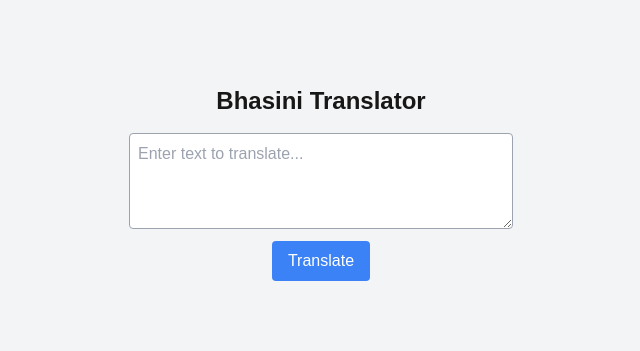
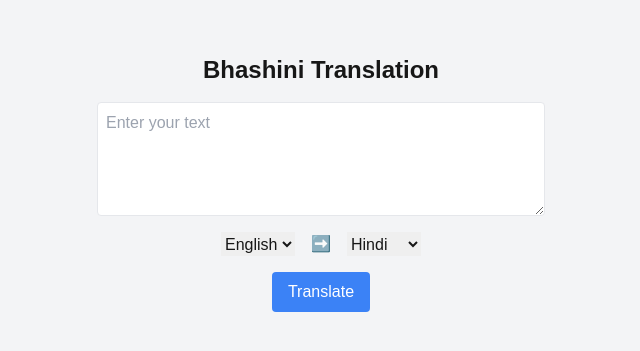
Before and after one commit to NoelG2002/Bhasini-API-front-end, a Next.js app in the folder bhasini-translator/: page / in a window 1280 px wide. Shown: the part 217-568 px from the top of the page, without its empty margins (319-959 px from the left). Built offline with nearby package versions, Linux system fonts and the light colour scheme.

Commit message:
Update page.tsx

```diff
--- a/bhasini-translator/app/page.tsx
+++ b/bhasini-translator/app/page.tsx
@@ -2,46 +2,71 @@
 import { useState } from "react";
 
 export default function Home() {
-  const [text, setText] = useState("");
+  const [inputText, setInputText] = useState("");
   const [translatedText, setTranslatedText] = useState("");
-  const [loading, setLoading] = useState(false);
+  const [sourceLang, setSourceLang] = useState("en");
+  const [targetLang, setTargetLang] = useState("hi");
 
   const handleTranslate = async () => {
-    setLoading(true);
-    try {
-      const response = await fetch("https://speech-translation.onrender.com/translate", {
-        method: "POST",
-        headers: { "Content-Type": "application/json" },
-        body: JSON.stringify({ text }),
-      });
-      const data = await response.json();
-      setTranslatedText(data.translated_text);
-    } catch (error) {
-      console.error("Translation failed:", error);
-      setTranslatedText("Translation error. Try again.");
-    }
-    setLoading(false);
+    const response = await fetch("https://speech-translation.onrender.com/translate", {
+      method: "POST",
+      headers: {
+        "Content-Type": "application/json",
+      },
+      body: JSON.stringify({
+        source_text: inputText,
+        source_lang: sourceLang,
+        target_lang: targetLang,
+      }),
+    });
+
+    const data = await response.json();
+    setTranslatedText(data.translated_text || "Translation failed.");
   };
 
   return (
-    <div className="flex flex-col items-center justify-center min-h-screen bg-gray-100 p-6">
-      <h1 className="text-2xl font-bold">Bhasini Translator</h1>
+    <div className="flex flex-col items-center justify-center min-h-screen bg-gray-100 p-4">
+      <h1 className="text-2xl font-bold mb-4">Bhashini Translation</h1>
+
+      {/* Input Textbox */}
       <textarea
-        className="w-96 h-24 p-2 border border-gray-400 rounded mt-4"
-        placeholder="Enter text to translate..."
-        value={text}
-        onChange={(e) => setText(e.target.value)}
+        className="border p-2 rounded w-full max-w-md"
+        rows={4}
+        placeholder="Enter your text"
+        value={inputText}
+        onChange={(e) => setInputText(e.target.value)}
       />
-      <button
-        className="bg-blue-500 text-white px-4 py-2 rounded mt-3"
-        onClick={handleTranslate}
-        disabled={loading}
-      >
-        {loading ? "Translating..." : "Translate"}
+
+      {/* Language Selection */}
+      <div className="flex space-x-4 mt-4">
+        <select value={sourceLang} onChange={(e) => setSourceLang(e.target.value)}>
+          <option value="en">English</option>
+          <option value="hi">Hindi</option>
+          <option value="ta">Tamil</option>
+          <option value="bn">Bengali</option>
+          {/* Add more languages */}
+        </select>
+
+        <span>➡️</span>
+
+        <select value={targetLang} onChange={(e) => setTargetLang(e.target.value)}>
+          <option value="hi">Hindi</option>
+          <option value="en">English</option>
+          <option value="ta">Tamil</option>
+          <option value="bn">Bengali</option>
+          {/* Add more languages */}
+        </select>
+      </div>
+
+      {/* Translate Button */}
+      <button className="bg-blue-500 text-white px-4 py-2 mt-4 rounded" onClick={handleTranslate}>
+        Translate
       </button>
+
+      {/* Display Translation */}
       {translatedText && (
-        <div className="mt-4 p-4 bg-white border rounded shadow">
-          <strong>Translated Text:</strong>
+        <div className="mt-4 p-3 border bg-white rounded max-w-md">
+          <strong>Translation:</strong>
           <p>{translatedText}</p>
         </div>
       )}
```
